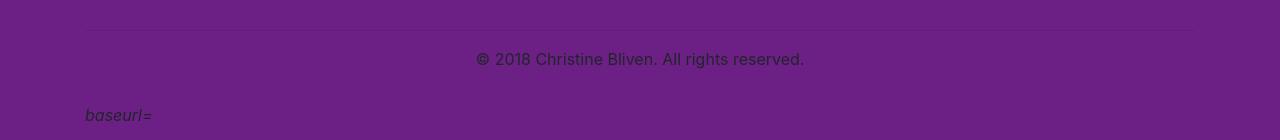
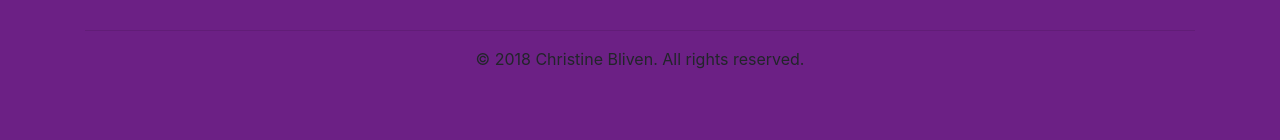
Before and after one commit to christinawthane/christinawthane.github.io, a Jekyll site: the page built from about.md, in a window 1280 px wide. Shown: the part 780-920 px from the top of the page. Built offline with Jekyll 4.4.1, drawn with Linux system fonts in a browser that asks for light colours; some web fonts are replaced.

Commit message:
Undo debug footer

```diff
--- a/_config.yml
+++ b/_config.yml
@@ -49,6 +49,8 @@ defaults:
 # Build settings
 markdown: kramdown
 github: [metadata]
+#repository: "sbliven.github.io/christinawthane.github.io"
+
 #theme: minima
 plugins:
   - jekyll-feed
--- a/_includes/footer.html
+++ b/_includes/footer.html
@@ -7,10 +7,5 @@
                 <p>&copy; 2018 Christine Bliven. All rights reserved.</p>
             </div>
         </div>
-        <div class="row">
-            <div class="col">
-                <p><em>baseurl=</em>{{site.baseurl}}</p>
-            </div>
-        </div>
     </div>
 </section>
```
